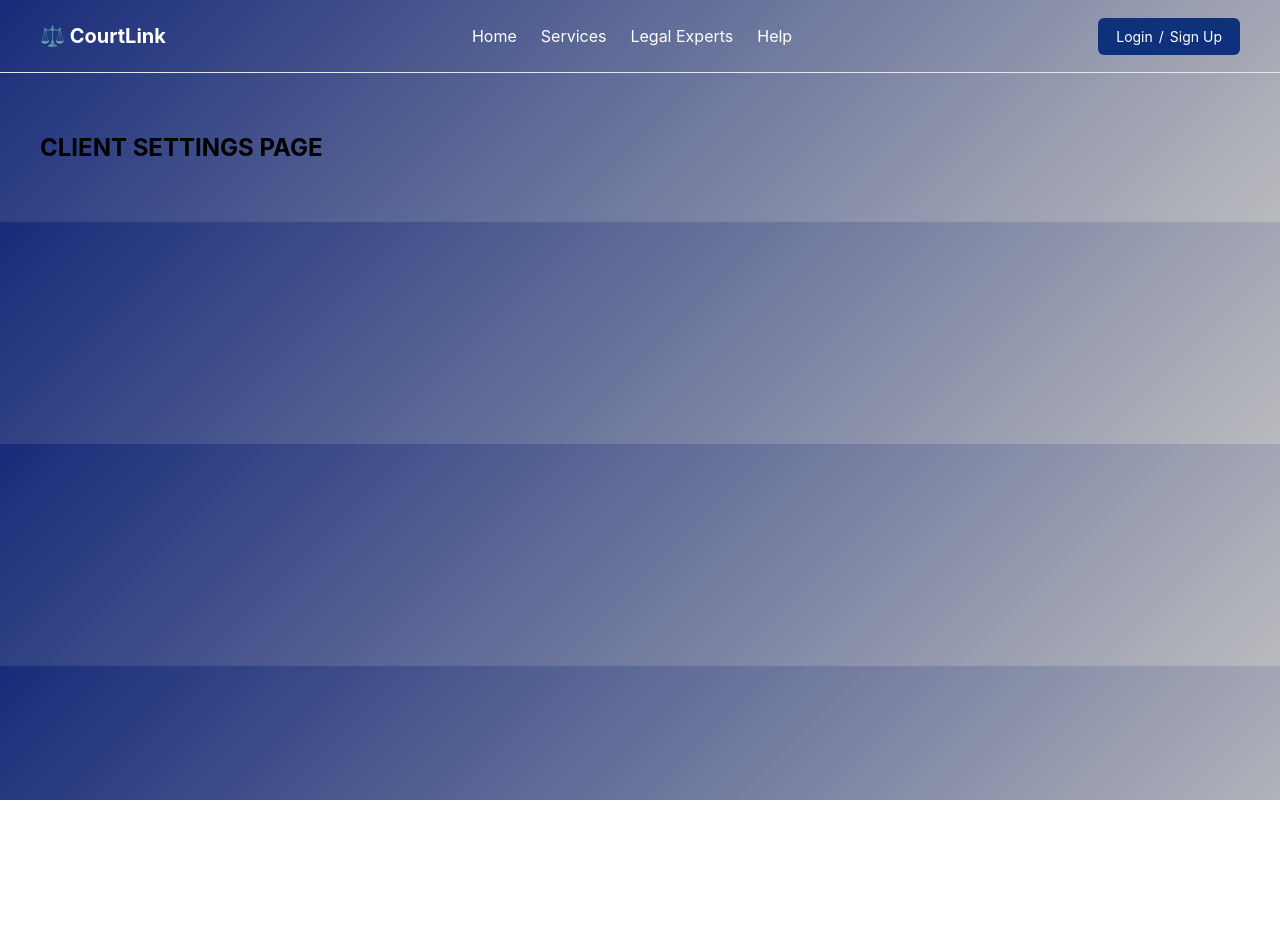
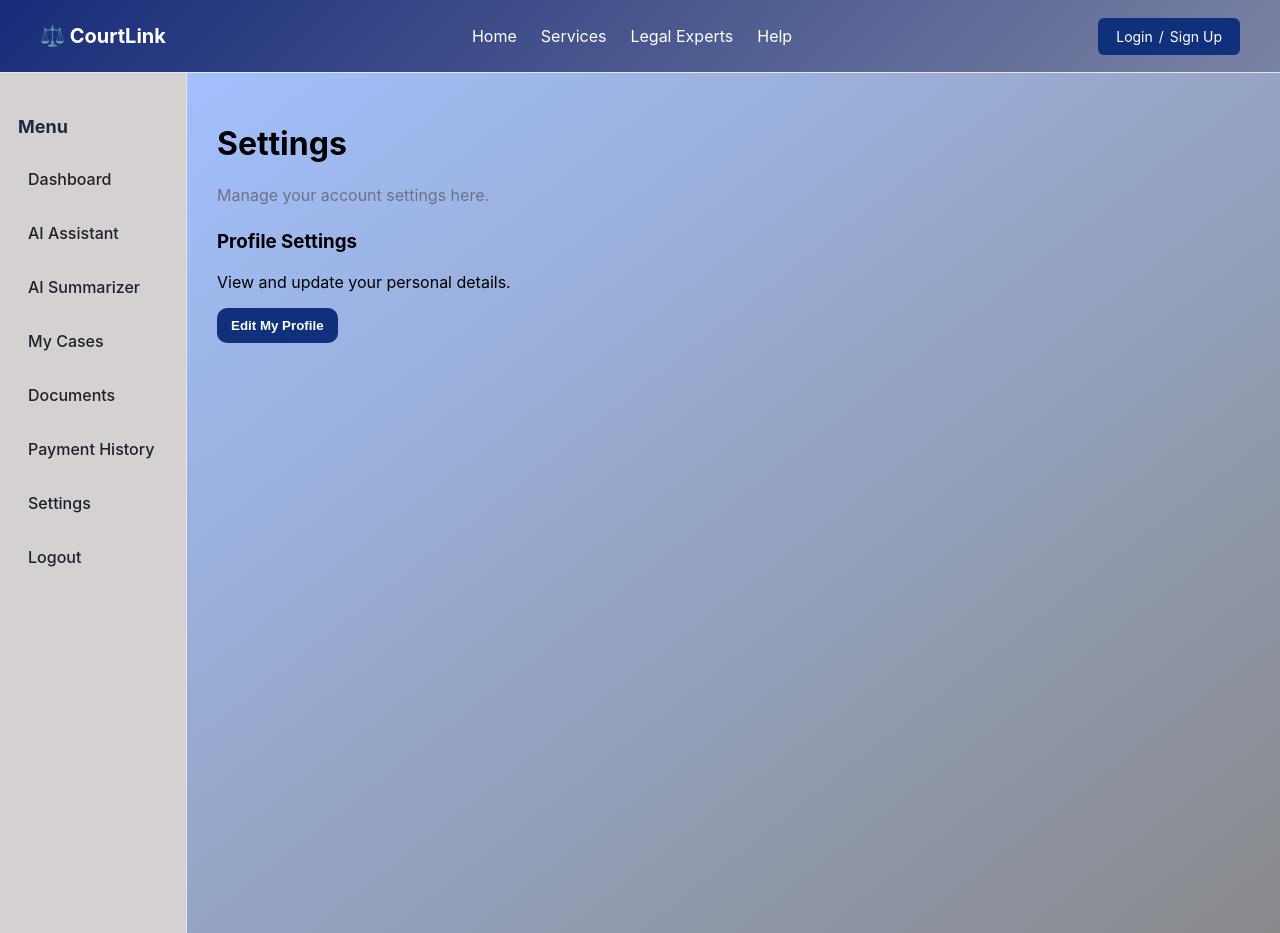
Before and after one commit to diyageorge33/courtlink, a React (Vite) app in the folder frontend/: page /clientsetting in a window 1280 px wide. Before the commit the page ends 800 px from the top, so only its background shows below. Built offline with nearby package versions, Linux system fonts and the light colour scheme.

Commit message:
db modification and other minor changes

```diff
--- a/frontend/src/App.jsx
+++ b/frontend/src/App.jsx
@@ -17,7 +17,7 @@ import Privacy from "./pages/Privacy";
 import Terms from "./pages/Terms";
 import AdvocateRegister from "./pages/AdvocateRegister";
 import ClientDashboard from "./pages/client/ClientDashboard";
-import ClientProfile from "./pages/client/Clientprofiles";
+import Clientprofile from "./pages/client/Clientprofile";
 import Aiassistant from "./pages/client/Aiassistant";
 import Aisummarizer from "./pages/client/Aisummarizer";
 import AdvocateDashboard from "./pages/advocate/AdvocateDashboard";
@@ -73,7 +73,7 @@ function App() {
             <Route path="/dashboard/client" element={<ClientDashboard />} />
             <Route path="/dashboard/client/aiassistant" element={<Aiassistant />} />
             <Route path="/dashboard/client/aisummarizer" element={<Aisummarizer />} />
-            <Route path="/dashboard/client/clientprofile" element={<ClientProfile />} />
+            <Route path="/dashboard/client/clientprofile" element={<Clientprofile/>} />
             <Route path="/dashboard/advocate" element={<AdvocateDashboard />} />
             <Route path="/forgot-password" element={<ForgotPassword />} />
             <Route path="/reset-password/:token" element={<ResetPassword />} />
--- a/frontend/src/components/ClientSidebar.jsx
+++ b/frontend/src/components/ClientSidebar.jsx
@@ -9,7 +9,6 @@ function Sidebar() {
 
       <ul className="sidebar-links">
         <li onClick={() => navigate("/dashboard/client")}>Dashboard</li>
-        <li onClick={() => navigate("/dashboard/client/clientprofile")}>Profile</li>
         <li onClick={() => navigate("/dashboard/client/aiassistant")}>AI Assistant</li>
         <li onClick={() => navigate("/dashboard/client/aisummarizer")}>AI Summarizer</li>
         <li onClick={() => navigate("/Mycase")}>My Cases</li>
--- a/frontend/src/pages/Clientsetting.jsx
+++ b/frontend/src/pages/Clientsetting.jsx
@@ -1,5 +1,34 @@
+import { useNavigate } from "react-router-dom";
+import Sidebar from "../components/ClientSidebar";
+
 function Clientsetting() {
-  return <h2 style={{ padding: "40px" }}>CLIENT SETTINGS PAGE</h2>;
+  const navigate = useNavigate();
+
+  return (
+    <div className="client-layout">
+      <Sidebar />
+
+      <main className="client-content">
+
+        <h1>Settings</h1>
+        <p className="dashboard-subtitle">
+          Manage your account settings here.
+        </p>
+
+        <div className="settings-card">
+          <h3>Profile Settings</h3>
+          <p>View and update your personal details.</p>
+
+          <button
+            className="action-btn"
+            onClick={() => navigate("/dashboard/client/clientprofile")}
+          >
+            Edit My Profile
+          </button>
+        </div>
+      </main>
+    </div>
+  );
 }
 
 export default Clientsetting;
--- a/frontend/src/pages/client/Aiassistant.jsx
+++ b/frontend/src/pages/client/Aiassistant.jsx
@@ -1,4 +1,5 @@
 import { useState } from "react";
+import Sidebar from "../../components/ClientSidebar";
 
 function Aiassistant() {
   const [message, setMessage] = useState("");
@@ -14,13 +15,19 @@ function Aiassistant() {
     setTimeout(() => {
       setChat((prev) => [
         ...prev,
-        { sender: "bot", text: "Hello! I am your AI Legal Assistant. How can I help you?" },
+        {
+          sender: "bot",
+          text: "Hello! I am your AI Legal Assistant. How can I help you?",
+        },
       ]);
     }, 500);
   };
 
   return (
-    <div>
+    <div className="client-layout">
+      <Sidebar />
+
+      <main className="client-content">
         <h1 className="ai-title">AI Legal Assistant</h1>
         <p className="ai-tagline">
           Ask any questions related to your case, documents, or legal process.
@@ -46,6 +53,7 @@ function Aiassistant() {
           />
           <button onClick={handleSend}>Send</button>
         </div>
+      </main>
     </div>
   );
 }
--- a/frontend/src/pages/client/Aisummarizer.jsx
+++ b/frontend/src/pages/client/Aisummarizer.jsx
@@ -1,4 +1,5 @@
 import { useState } from "react";
+import Sidebar from "../../components/ClientSidebar";
 
 function Aisummarizer() {
   const [file, setFile] = useState(null);
@@ -13,7 +14,6 @@ function Aisummarizer() {
 
     setLoading(true);
 
-    // Dummy summary (later AI will replace this)
     setTimeout(() => {
       setSummary(
         `Summary of Court Order:\n\n` +
@@ -29,11 +29,15 @@ function Aisummarizer() {
   };
 
   return (
-    <div className="summarizer-page">
+    <div className="client-layout">
+      <Sidebar />
+
+      <main className="client-content">
         <h1 className="ai-title">AI Court Order Summarizer</h1>
 
         <p className="ai-tagline">
-        Upload your court order or judgement document and get a simplified summary.
+          Upload your court order or judgement document and get a simplified
+          summary.
         </p>
 
         <div className="summarizer-box">
@@ -54,6 +58,7 @@ function Aisummarizer() {
             <pre>{summary}</pre>
           </div>
         )}
+      </main>
     </div>
   );
 }
--- a/frontend/src/pages/client/ClientDashboard.jsx
+++ b/frontend/src/pages/client/ClientDashboard.jsx
@@ -1,11 +1,14 @@
+import { useNavigate } from "react-router-dom";
 import Sidebar from "../../components/ClientSidebar";
 
 function ClientDashboard() {
+  const navigate = useNavigate();
+
   return (
-    <div className="dashboard-body">
+    <div className="client-layout">
       <Sidebar />
 
-      <main className="dashboard-content">
+      <main className="client-content">
         <h1>Client Dashboard</h1>
         <p className="dashboard-subtitle">
           Welcome back! Here you can manage your cases, documents, and payments.
@@ -40,43 +43,45 @@ function ClientDashboard() {
             <div className="action-card">
               <h3>File a New Case Request</h3>
               <p>Submit a new legal case request to the firm.</p>
-              <button className="action-btn">File Case</button>
+              <button
+                className="action-btn"
+                onClick={() => navigate("/dashboard/client/filecase")}
+              >
+                File Case
+              </button>
             </div>
 
             <div className="action-card">
               <h3>Track Case Status</h3>
               <p>Check updates and current progress of your cases.</p>
-              <button className="action-btn">Track</button>
+              <button
+                className="action-btn"
+                onClick={() => navigate("/dashboard/client/mycases")}
+              >
+                Track
+              </button>
             </div>
 
             <div className="action-card">
               <h3>Upload Documents</h3>
               <p>Upload supporting documents for your case.</p>
-              <button className="action-btn">Upload</button>
+              <button
+                className="action-btn"
+                onClick={() => navigate("/dashboard/client/uploaddocuments")}
+              >
+                Upload
+              </button>
             </div>
 
             <div className="action-card">
               <h3>Download Orders</h3>
               <p>Download court orders and judgement documents.</p>
-              <button className="action-btn">Download</button>
-            </div>
-          </div>
-        </div>
-
-        <div className="dashboard-section">
-          <h2>Recent Case Updates</h2>
-
-          <div className="case-updates">
-            <div className="case-update-card">
-              <h4>Case ID: CL1023</h4>
-              <p>Status: Hearing Scheduled</p>
-              <p>Next Date: 15 Feb 2026</p>
-            </div>
-
-            <div className="case-update-card">
-              <h4>Case ID: CL1020</h4>
-              <p>Status: Advocate Assigned</p>
-              <p>Advocate: Adv. Rahul Menon</p>
+              <button
+                className="action-btn"
+                onClick={() => navigate("/dashboard/client/downloadorders")}
+              >
+                Download
+              </button>
             </div>
           </div>
         </div>
--- a/frontend/src/pages/client/Clientprofiles.jsx
+++ b/frontend/src/pages/client/Clientprofile.jsx
@@ -1,7 +1,7 @@
 import { useState } from "react";
 import Sidebar from "../../components/ClientSidebar";
 
-function ClientProfile() {
+function Clientprofile() {
   const [profile, setProfile] = useState({
     clientId: "CL1001",
     fullName: "Diya George",
@@ -73,4 +73,4 @@ function ClientProfile() {
   );
 }
 
-export default ClientProfile;
+export default Clientprofile;
--- a/frontend/src/styles.css
+++ b/frontend/src/styles.css
@@ -849,7 +849,7 @@ body {
 /*CHATBOT*/
 .chat-box {
   height: 255px;
-  width: 1100px;
+  width: 950px;
   background: white;
   padding: 15px;
   border-radius: 18px;
@@ -924,9 +924,31 @@ body {
 }
 
 /*ai summarizer*/
-.summarizer-page {
+.client-layout {
+  display: flex;
+  min-height: 100vh;
+  background: #f8f9fb;
+}
+
+.client-content {
+  flex: 1;
   padding: 30px;
+  min-height: 100vh;
+  background: linear-gradient(to bottom right, #a2c0fd, #88898b);
+}
+
+.ai-title {
   text-align: center;
+  font-size: 28px;
+  font-weight: bold;
+  margin-bottom: 10px;
+}
+
+.ai-tagline {
+  text-align: center;
+  font-size: 15px;
+  color: #444;
+  margin-bottom: 25px;
 }
 
 .summarizer-box {
@@ -944,6 +966,8 @@ body {
 
 .summarizer-box input {
   padding: 10px;
+  border-radius: 10px;
+  border: 1px solid #ccc;
 }
 
 .summarize-btn {
@@ -954,6 +978,10 @@ body {
   color: white;
   font-weight: bold;
   cursor: pointer;
+}
+
+.summarize-btn:hover {
+  background: #0b255c;
 }
 
 .summary-output {
```
Lines whose indentation alone changed are shown as unchanged.
